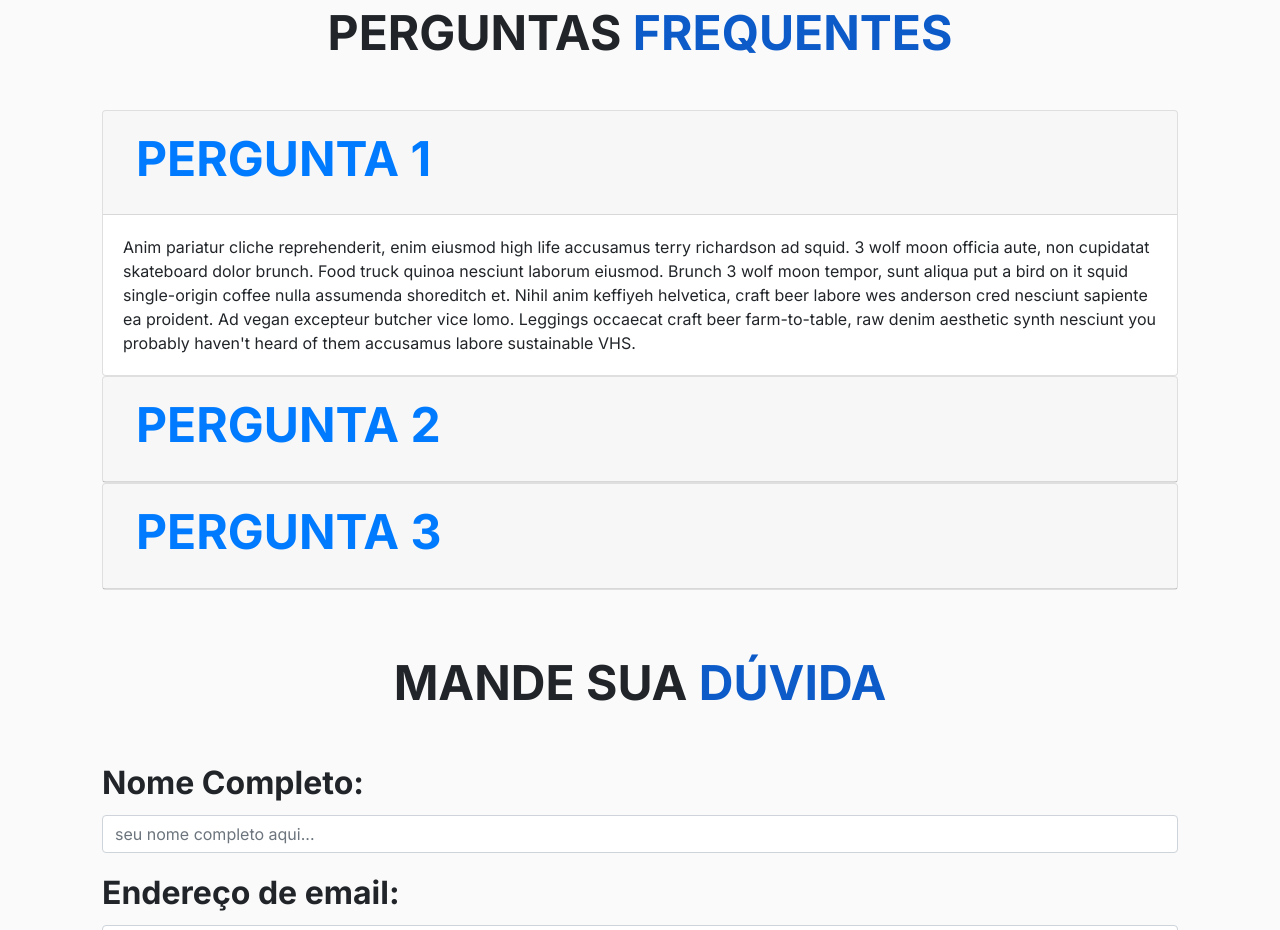
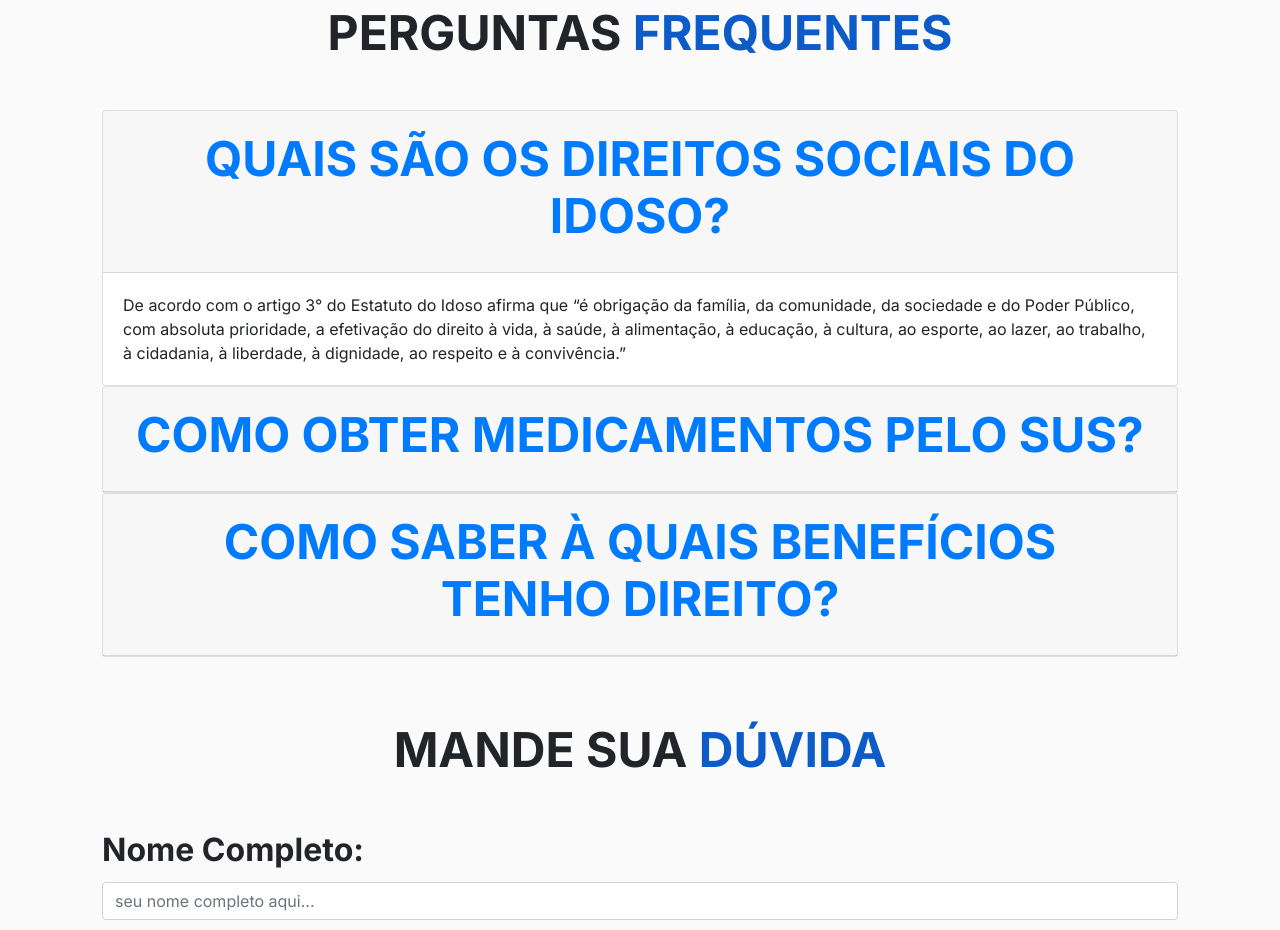
Before and after one commit to ICEI-PUC-Minas-PMV-SI/pmv-si-2024-1-pe1-t2-infosocial, a plain HTML site: page src/index.html in a window 1280 px wide. Shown: the part 3898-4828 px from the top of the page. Drawn offline with nearby package versions, Linux system fonts and the light colour scheme.

Commit message:
update FAQ

```diff
--- a/src/index.html
+++ b/src/index.html
@@ -177,19 +177,15 @@
           <h5 class="mb-0">
             <button class="btn btn-link" data-toggle="collapse" data-target="#collapseOne" aria-expanded="true"
               aria-controls="collapseOne">
-              <h1 class="perguntas">Pergunta 1</h1>
+              <h1 class="perguntas">Quais são os direitos sociais do idoso?</h1>
             </button>
           </h5>
         </div>
 
         <div id="collapseOne" class="collapse show" aria-labelledby="headingOne" data-parent="#accordion">
           <div class="card-body">
-            Anim pariatur cliche reprehenderit, enim eiusmod high life accusamus terry richardson ad squid. 3 wolf moon
-            officia aute, non cupidatat skateboard dolor brunch. Food truck quinoa nesciunt laborum eiusmod. Brunch 3
-            wolf moon tempor, sunt aliqua put a bird on it squid single-origin coffee nulla assumenda shoreditch et.
-            Nihil anim keffiyeh helvetica, craft beer labore wes anderson cred nesciunt sapiente ea proident. Ad vegan
-            excepteur butcher vice lomo. Leggings occaecat craft beer farm-to-table, raw denim aesthetic synth nesciunt
-            you probably haven't heard of them accusamus labore sustainable VHS.
+            De acordo com o artigo 3° do Estatuto do Idoso afirma que “é obrigação da família, da comunidade, da sociedade e do Poder Público, com absoluta prioridade, a efetivação do
+            direito à vida, à saúde, à alimentação, à educação, à cultura, ao esporte, ao lazer, ao trabalho, à cidadania, à liberdade, à dignidade, ao respeito e à convivência.”
           </div>
         </div>
       </div>
@@ -198,18 +194,15 @@
           <h5 class="mb-0">
             <button class="btn btn-link collapsed" data-toggle="collapse" data-target="#collapseTwo"
               aria-expanded="false" aria-controls="collapseTwo">
-              <h1 class="perguntas">Pergunta 2</h1>
+              <h1 class="perguntas">Como obter medicamentos pelo SUS?</h1>
             </button>
           </h5>
         </div>
         <div id="collapseTwo" class="collapse" aria-labelledby="headingTwo" data-parent="#accordion">
           <div class="card-body">
-            Anim pariatur cliche reprehenderit, enim eiusmod high life accusamus terry richardson ad squid. 3 wolf moon
-            officia aute, non cupidatat skateboard dolor brunch. Food truck quinoa nesciunt laborum eiusmod. Brunch 3
-            wolf moon tempor, sunt aliqua put a bird on it squid single-origin coffee nulla assumenda shoreditch et.
-            Nihil anim keffiyeh helvetica, craft beer labore wes anderson cred nesciunt sapiente ea proident. Ad vegan
-            excepteur butcher vice lomo. Leggings occaecat craft beer farm-to-table, raw denim aesthetic synth nesciunt
-            you probably haven't heard of them accusamus labore sustainable VHS.
+            Nesse site da <a href="https://www.saude.mg.gov.br/obtermedicamentosceaf">Secretaria de Saúde de MG</a> existe um passo-a-passo explicativo de como acessar esse recurso garantido pelo CEAF através do SUS, vale lembrar
+            que é necessário checar se o medicamente de seu interesse estará sendo disponibilizado na lista de medicamentos do CEAF(organizada em ordem alfabética), disponibilizada por esse mesmo
+            link.
           </div>
         </div>
       </div>
@@ -218,18 +211,15 @@
           <h5 class="mb-0">
             <button class="btn btn-link collapsed" data-toggle="collapse" data-target="#collapseThree"
               aria-expanded="false" aria-controls="collapseThree">
-              <h1 class="perguntas">Pergunta 3</h1>
+              <h1 class="perguntas">Como saber à quais benefícios tenho direito?</h1>
             </button>
           </h5>
         </div>
         <div id="collapseThree" class="collapse" aria-labelledby="headingThree" data-parent="#accordion">
           <div class="card-body">
-            Anim pariatur cliche reprehenderit, enim eiusmod high life accusamus terry richardson ad squid. 3 wolf moon
-            officia aute, non cupidatat skateboard dolor brunch. Food truck quinoa nesciunt laborum eiusmod. Brunch 3
-            wolf moon tempor, sunt aliqua put a bird on it squid single-origin coffee nulla assumenda shoreditch et.
-            Nihil anim keffiyeh helvetica, craft beer labore wes anderson cred nesciunt sapiente ea proident. Ad vegan
-            excepteur butcher vice lomo. Leggings occaecat craft beer farm-to-table, raw denim aesthetic synth nesciunt
-            you probably haven't heard of them accusamus labore sustainable VHS.
+            Através do preenchimento de um rápido formulário administrado pela nossa equipe, a InfoSocial conseguirá responder através dos dados informados, quais benefícios se aplicam atualmente
+            ao idoso em questão, os resultados desse teste dependem diretamente das respostas dadas e pedimos que todas sejam checadas e confirmadas para melhor experiência no uso da ferramenta.
+            Nosso teste pode ser acessado pelo botão "Benefícios" na página inicial ou através desse link: "insira o link do formulário"
           </div>
         </div>
       </div>
```
